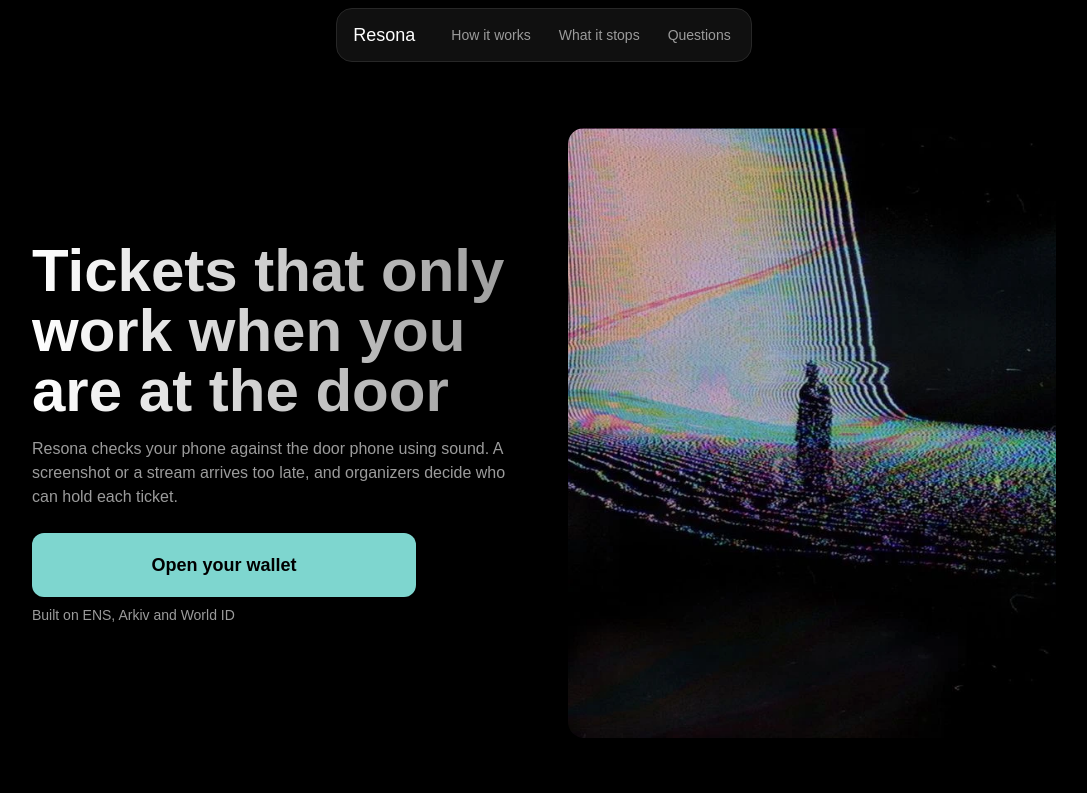
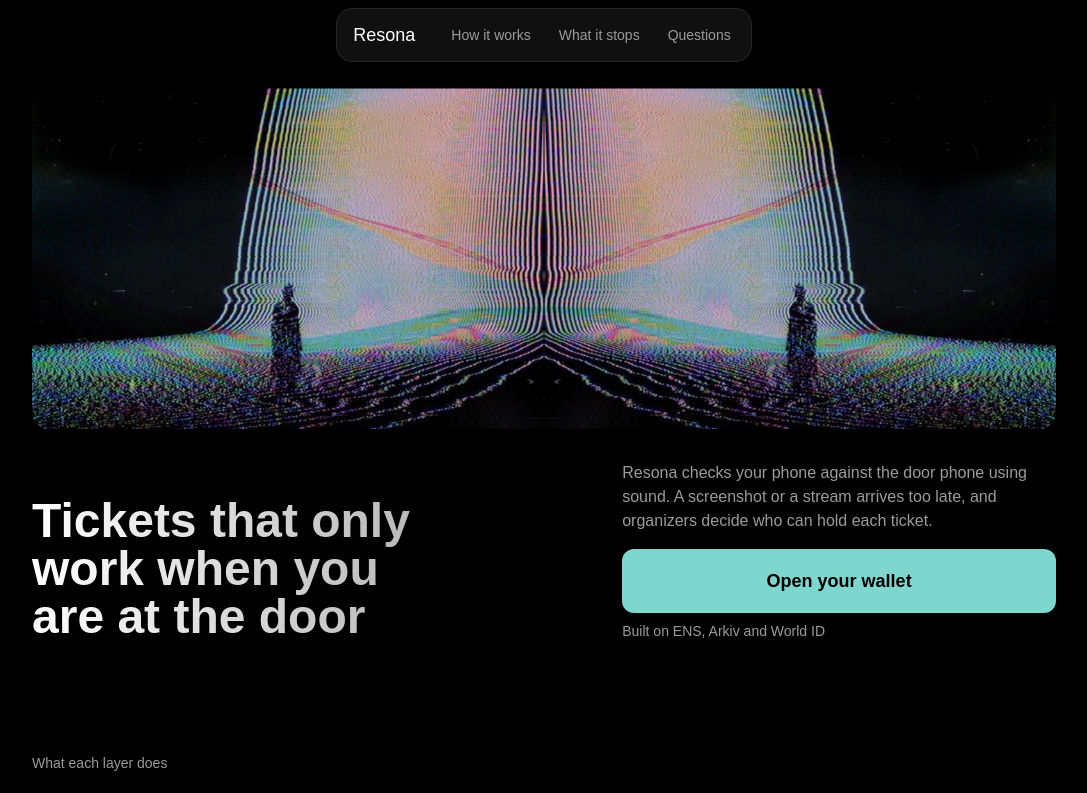
Before and after one commit to ShauryaKesarwani/Resona, a React (Vite) app in the folder app/: page / in a window 1280 px wide. Shown: the top 793 px of the page, without its empty margins (96-1183 px from the left). Built offline with nearby package versions, Linux system fonts and the light colour scheme.

Commit message:
Mirror the hero image into a two figure pair
Left half is the same image flipped, as a stand in until a second figure
is generated. Hero is now the pair on top with the text below. Tagline
section padding snapped to the spacing scale.

```diff
--- a/app/src/components/Figure.tsx
+++ b/app/src/components/Figure.tsx
@@ -1,5 +1,25 @@
 import colour from '../assets/figure-colour.webp'
 import mono from '../assets/figure-mono.webp'
+
+/**
+ * Two figures facing each other across the bright wall of lines.
+ * The left half is the same image mirrored, as a stand in until a real second figure is generated.
+ * Replace the left `<img>` with that file and nothing else changes.
+ */
+export function FigurePair({
+  className = '',
+  alt = 'Two figures stand on either side of a bright wall of sound lines, facing each other.',
+}: {
+  className?: string
+  alt?: string
+}) {
+  return (
+    <div role="img" aria-label={alt} className={`grid grid-cols-2 overflow-hidden rounded-2xl bg-surface ${className}`}>
+      <img src={colour} alt="" decoding="async" className="size-full -scale-x-100 object-cover" style={{ objectPosition: '50% 45%' }} />
+      <img src={colour} alt="" decoding="async" className="size-full object-cover" style={{ objectPosition: '50% 45%' }} />
+    </div>
+  )
+}
 
 /**
  * The primary image: a lone figure on a dark plane with lines of sound curving past.
--- a/app/src/pages/landing/Sections.tsx
+++ b/app/src/pages/landing/Sections.tsx
@@ -5,27 +5,29 @@ import {
   WaveformIcon,
 } from '@phosphor-icons/react'
 import { Button } from '../../components/Button'
-import { Figure } from '../../components/Figure'
+import { FigurePair } from '../../components/Figure'
 import { Panel, Section } from './Section'
 
 export function Hero() {
   return (
-    <header className="px-4 pt-[calc(max(8px,env(safe-area-inset-top))+80px)] pb-8 sm:px-6 lg:px-8 lg:pt-32 lg:pb-16">
-      <div className="mx-auto grid w-full max-w-5xl gap-4 lg:grid-cols-2 lg:items-center lg:gap-12">
-        <div className="order-2 flex flex-col gap-4 lg:order-1">
-          <h1 className="heading-3 sm:heading-2 lg:heading-1 text-hero max-w-[680px]">
+    <header className="px-4 pt-[calc(max(8px,env(safe-area-inset-top))+80px)] pb-8 sm:px-6 lg:px-8 lg:pb-16">
+      <div className="mx-auto flex w-full max-w-5xl flex-col gap-4 lg:gap-8">
+        <FigurePair className="aspect-[16/9] lg:aspect-[3/1]" />
+        <div className="grid gap-4 lg:grid-cols-[1.25fr_1fr] lg:items-end lg:gap-12">
+          <h1 className="heading-3 sm:heading-2 text-hero max-w-[680px]">
             Tickets that only work when you are at the door
           </h1>
-          <p className="body-3 max-w-[680px] text-text-muted">
-            Resona checks your phone against the door phone using sound. A screenshot or a stream arrives too late, and
-            organizers decide who can hold each ticket.
-          </p>
-          <div className="mt-2 flex flex-col gap-2 lg:max-w-sm">
-            <Button to="/enter">Open your wallet</Button>
-            <p className="caption-2 text-center text-text-muted lg:text-left">Built on ENS, Arkiv and World ID</p>
+          <div className="flex flex-col gap-4">
+            <p className="body-3 max-w-[680px] text-text-muted">
+              Resona checks your phone against the door phone using sound. A screenshot or a stream arrives too late,
+              and organizers decide who can hold each ticket.
+            </p>
+            <div className="flex flex-col gap-2">
+              <Button to="/enter">Open your wallet</Button>
+              <p className="caption-2 text-center text-text-muted lg:text-left">Built on ENS, Arkiv and World ID</p>
+            </div>
           </div>
         </div>
-        <Figure ratio="3 / 2" position="50% 40%" className="order-1 lg:order-2 lg:aspect-[4/5]!" />
       </div>
     </header>
   )
--- a/app/src/pages/landing/Tagline.tsx
+++ b/app/src/pages/landing/Tagline.tsx
@@ -25,7 +25,7 @@ export function Tagline() {
   }, [reduce])
 
   return (
-    <section aria-label="Tagline" className="px-4 py-24 sm:px-6 lg:px-8 lg:py-32">
+    <section aria-label="Tagline" className="px-4 py-24 sm:px-6 lg:px-8 lg:py-24">
       <p className="heading-3 sm:heading-2 lg:heading-1 mx-auto w-full max-w-[680px] lg:max-w-5xl">
         {words.map((w, i) => {
           const on = reduce || lit.has(i)
```
